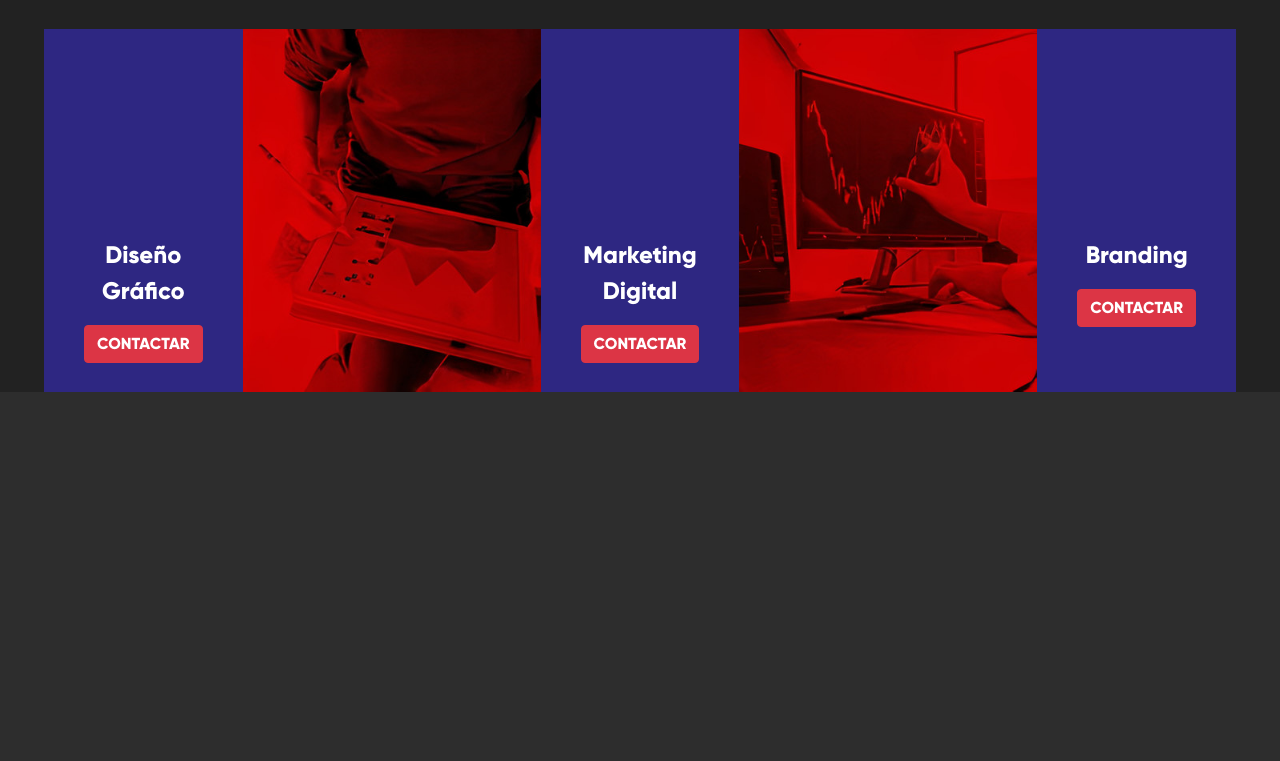
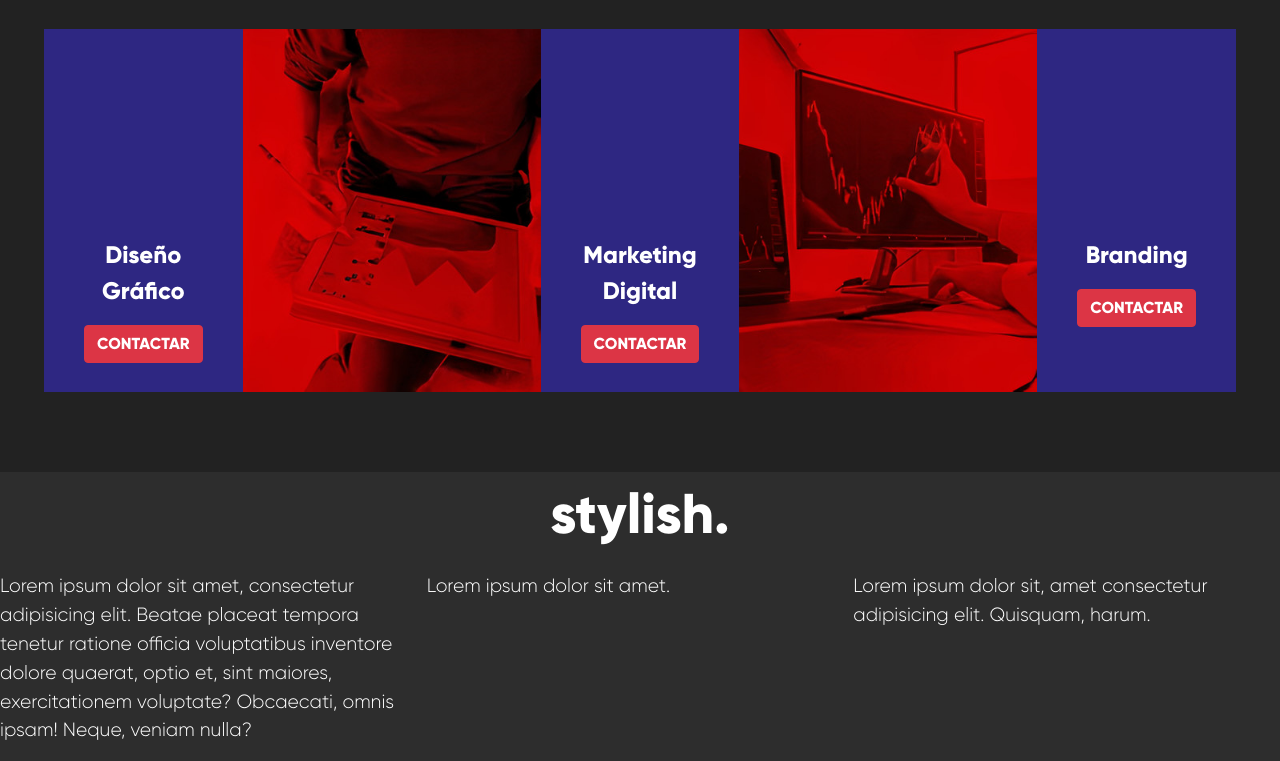
Before and after one commit to Nahuelz08/Stylish, a plain HTML site: page index.html in a window 1280 px wide. Shown: the part 1738-2499 px from the top of the page. Before the commit the page ends 2130 px from the top, so only its background shows below. Drawn offline with nearby package versions, Linux system fonts and the light colour scheme.

Commit message:
comence a trabajar en el footer

```diff
--- a/css/style.css
+++ b/css/style.css
@@ -327,6 +327,9 @@ p {
         margin-top: 2rem;
         margin-bottom: 2rem;
     }
+    .servicios--color {
+        padding-bottom: 5rem;
+    }
     .servicios__row {
         margin-left: 2rem;
         margin-right: 2rem;
@@ -351,4 +354,24 @@ p {
     .servicios__col--color {
         padding-top: 13rem;
     }
+    .footer__logo {
+        display: flex;
+        justify-content: center;
+    }
+    .footer__logo__txt {
+        font-size: 3.5rem;
+        font-weight: bold;
+        transition-property: transform;
+        transition-duration: 0.5s;
+    }
+    .footer__logo__txt:hover {
+        transform: scale(1.1);
+    }
+    .footer__logo__txt a {
+        text-decoration: none;
+        color: white;
+    }
+    .footer__logo__txt a:hover {
+        color: rgb(226, 226, 226);
+    }
 }
--- a/index.html
+++ b/index.html
@@ -141,6 +141,27 @@
             </div>
         </div>
     </div>
+    <!-- Footer -->
+    <div class="footer">
+        <div class="container-fluid">
+            <div class="row">
+                <div class="footer__logo">
+                    <p class="footer__logo__txt"><a href="#pageTop">stylish.</a></p>
+                </div>
+            </div>
+            <div class="row">
+                <div class="col-lg-4">
+                    <p>Lorem ipsum dolor sit amet, consectetur adipisicing elit. Beatae placeat tempora tenetur ratione officia voluptatibus inventore dolore quaerat, optio et, sint maiores, exercitationem voluptate? Obcaecati, omnis ipsam! Neque, veniam nulla?</p>
+                </div>
+                <div class="col-lg-4">
+                    <p>Lorem ipsum dolor sit amet.</p>
+                </div>
+                <div class="col-lg-4">
+                    <p>Lorem ipsum dolor sit, amet consectetur adipisicing elit. Quisquam, harum.</p>
+                </div>
+            </div>
+        </div>
+    </div>
     <script src="https://cdn.jsdelivr.net/npm/bootstrap@5.1.0/dist/js/bootstrap.bundle.min.js" integrity="sha384-U1DAWAznBHeqEIlVSCgzq+c9gqGAJn5c/t99JyeKa9xxaYpSvHU5awsuZVVFIhvj" crossorigin="anonymous"></script>
     <script src="https://unpkg.com/aos@2.3.1/dist/aos.js"></script>
     <script>
```
Also changed, not shown: assets/img/contacto1.webp (added).
